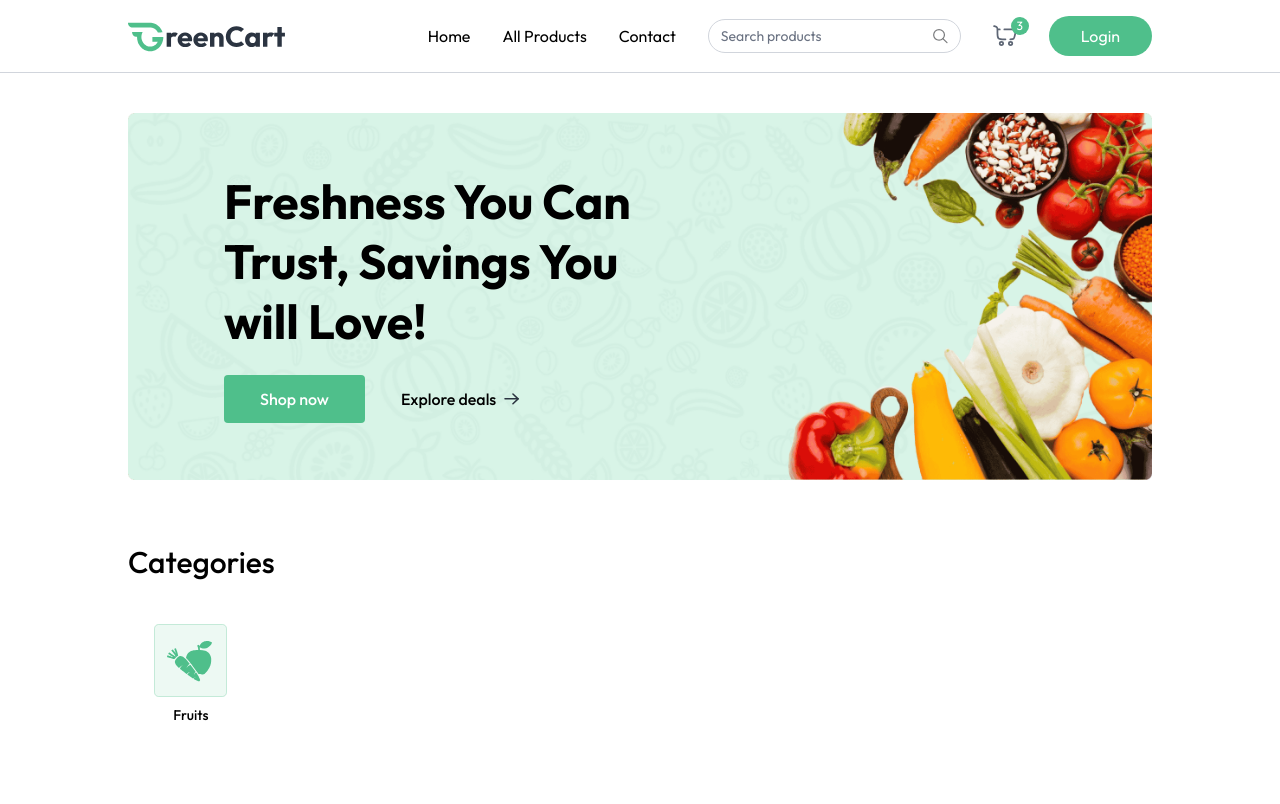
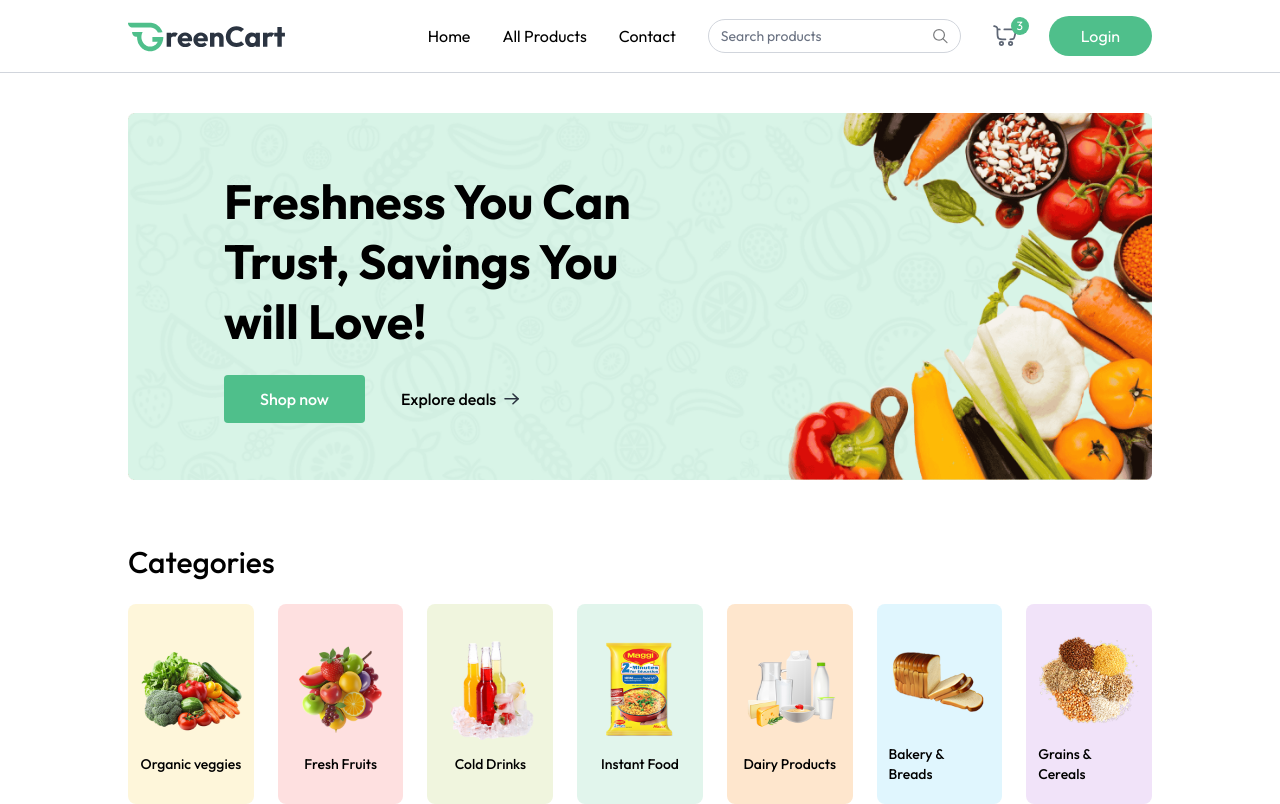
Before and after one commit to Kafoor-Nimas/Grocery-Delivery, a React (Vite) app in the folder client/: page / in a window 1280 px wide. Built offline with nearby package versions, Linux system fonts and the light colour scheme.

Commit message:
completed categories section component UI

```diff
--- a/client/src/components/Categories.jsx
+++ b/client/src/components/Categories.jsx
@@ -1,19 +1,31 @@
 import React from "react";
-import { assets } from "../assets/assets";
+import { assets, categories } from "../assets/assets";
+import { useAppContext } from "../context/AppContext";
 
 const Categories = () => {
+  const { navigate } = useAppContext();
   return (
     <div className="mt-16">
       <p className="text-2xl md:text-3xl font-medium">Categories</p>
       <div className="grid grid-cols-2 sm:grid-cols-3 md:grid-cols-5 lg:grid-cols-6 xl:grid-cols-7 mt-6 gap-6">
-        <div className="group cursor-pointer py-5 px-3 gap-2 rounded-lg flex flex-col justify-center items-center">
-          <img
-            className="group-hover:scale-108 transition max-w-28"
-            src={assets.box_icon}
-            alt=""
-          />
-          <p className="text-sm font-medium">Fruits</p>
-        </div>
+        {categories.map((category, index) => (
+          <div
+            key={index}
+            className="group cursor-pointer py-5 px-3 gap-2 rounded-lg flex flex-col justify-center items-center"
+            style={{ backgroundColor: category.bgColor }}
+            onClick={() => {
+              navigate(`/products/${category.path.toLowerCase()}`);
+              scrollTo(0, 0);
+            }}
+          >
+            <img
+              className="group-hover:scale-108 transition max-w-28"
+              src={category.image}
+              alt={category.text}
+            />
+            <p className="text-sm font-medium">{category.text}</p>
+          </div>
+        ))}
       </div>
     </div>
   );
```
